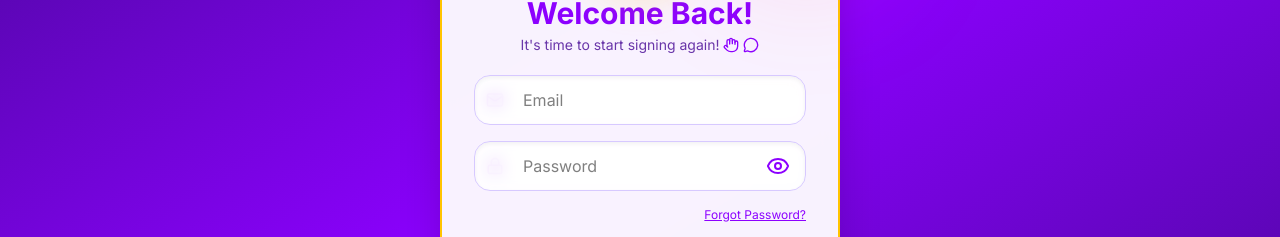
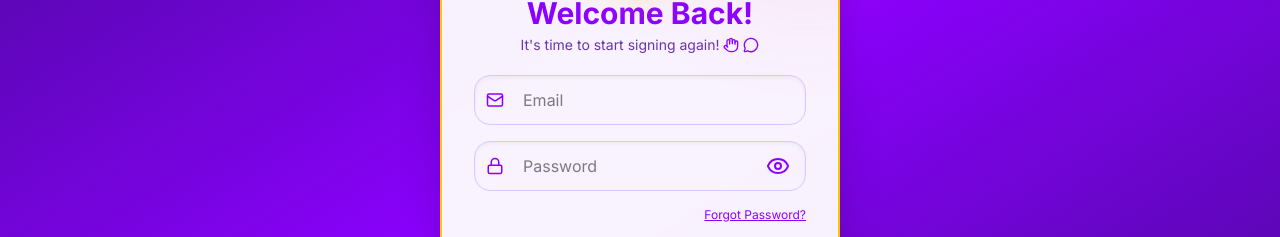
Before and after one commit to Cejay29/Signify-, a React (Vite) app: page /login in a window 1280 px wide. Shown: the part 279-516 px from the top of the page. Built offline with nearby package versions, Linux system fonts and the light colour scheme.

Commit message:
fix again

```diff
--- a/src/pages/Login.jsx
+++ b/src/pages/Login.jsx
@@ -239,7 +239,6 @@
                 className="
         w-full px-4 py-3 pl-12
         rounded-2xl border border-[#d7c9ff]
-        bg-white/70 backdrop-blur-sm
         shadow-inner
         focus:border-[#8C00FF] focus:ring-2 focus:ring-[#8C00FF]/40
         outline-none transition
@@ -260,7 +259,6 @@
                 className="
         w-full px-4 py-3 pl-12 pr-12
         rounded-2xl border border-[#d7c9ff]
-        bg-white/70 backdrop-blur-sm
         shadow-inner
         focus:border-[#8C00FF] focus:ring-2 focus:ring-[#8C00FF]/40
         outline-none transition
```
